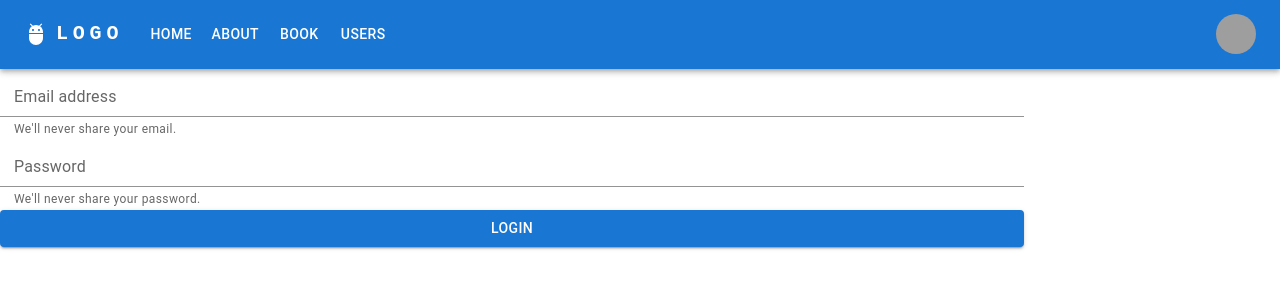
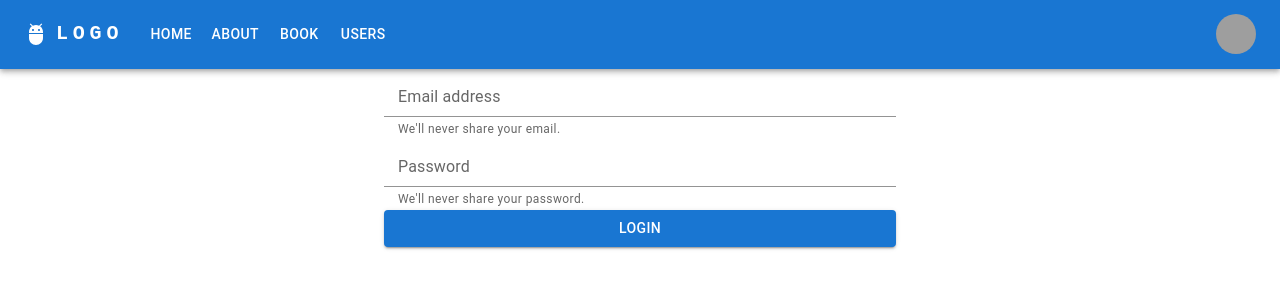
Before and after one commit to temeirro/react-pv114, a React (Create React App) app: page /login in a window 1280 px wide. Shown: the top 300 px of the page. Built offline with nearby package versions, Linux system fonts and the light colour scheme; grey boxes are pictures that could not be loaded.

Commit message:
Added AuthContext

```diff
--- a/src/App.js
+++ b/src/App.js
@@ -1,4 +1,4 @@
-import React from 'react';
+import React, { useState } from 'react';
 // import './App.css';
 import About from './components/About';
 import { AboutShort } from './components/AboutShort';
@@ -15,20 +15,23 @@ import { EditBook } from './components/books/EditBook';
 import UsersList from './components/users/UsersList';
 import ResponsiveAppBar from './components/ResponsiveAppBar';
 import Login from './components/users/Login';
+import { AuthContext } from './contexts/AuthContext';
 // import UsersList from './components/users/UsersList';
 
 
 
 function App() {
-
-
+  const [userName, setUserName] = useState("");
+  const clearUserName = () => userName = "";
+  const values = { userName, setUserName, clearUserName };
   return (
+    <AuthContext.Provider value={values}>
       <div className='App'>
         <header>
           {/* <h1>React PV114</h1> */}
           {/* <Menu /> */}
           {/* using MUI */}
-      <ResponsiveAppBar/>
+          <ResponsiveAppBar />
         </header>
         <div className="main-container">
           <main>
@@ -37,22 +40,22 @@ function App() {
               <Route path="/" element={<Home />} />
               <Route path="/about" element={<About />} />
               <Route path="/privacy" element={<Privacy />} />
-            <Route path="/books" element={<BooksLayout/>} >
-              <Route index element={<BooksList/>}/>
-              <Route path=":id" element={<Book/>}/>
-              <Route path="newbook" element={<NewBook/>}/>
-              <Route path="edit/:id" element={<EditBook/>}/>
+              <Route path="/books" element={<BooksLayout />} >
+                <Route index element={<BooksList />} />
+                <Route path=":id" element={<Book />} />
+                <Route path="newbook" element={<NewBook />} />
+                <Route path="edit/:id" element={<EditBook />} />
                 {/* <Route path="history" element={<h3>Book History</h3>} /> */}
                 {/* <Route path="fantazy" element={<h3>Book fantezy</h3>} /> */}
               </Route>
-            <Route path="/users" element={<UsersList/>} />
-            <Route path="/login" element={<Login/>}/>
+              <Route path="/users" element={<UsersList />} />
+              <Route path="/login" element={<Login />} />
               {/* <Route path="/books" element={<h3>Book list</h3>}>
               <Route path=":id" element={<h3>Book 1</h3>}/>
               <Route path="history" element={<h3>Book History</h3>} />
               <Route path="fantazy" element={<h3>Book fantezy</h3>} />
             </Route> */}
-            <Route path="*" element={<NotFound/>}/>
+              <Route path="*" element={<NotFound />} />
             </Routes>
 
           </main>
@@ -64,6 +67,7 @@ function App() {
           </aside>
         </div>
       </div>
+    </AuthContext.Provider>
   );
 }
 
--- a/src/components/ResponsiveAppBar.js
+++ b/src/components/ResponsiveAppBar.js
@@ -13,6 +13,7 @@ import Tooltip from '@mui/material/Tooltip';
 import MenuItem from '@mui/material/MenuItem';
 import AdbIcon from '@mui/icons-material/Adb';
 import { Link, useNavigate } from 'react-router-dom';
+import { AuthContext } from '../contexts/AuthContext';
 
 const pages = [
   {
@@ -35,6 +36,7 @@ const pages = [
 const settings = ['Profile', 'Account', 'Dashboard', 'Logout'];
 
 function ResponsiveAppBar() {
+  const {userName}=React.useContext(AuthContext);
   const [anchorElNav, setAnchorElNav] = React.useState(null);
   const [anchorElUser, setAnchorElUser] = React.useState(null);
   const navigate = useNavigate();
@@ -154,9 +156,12 @@ function ResponsiveAppBar() {
             ))}
           </Box>
 
+          <h6>{userName}</h6>
           <Box sx={{ flexGrow: 0 }}>
             <Tooltip title="Open settings">
+
               <IconButton onClick={handleOpenUserMenu} sx={{ p: 0 }}>
+
                 <Avatar alt="Remy Sharp" src="https://images.freeimages.com/365/images/istock/previews/9730/97305669-avatar-icon-of-girl-in-a-baseball-cap.jpg" />
               </IconButton>
             </Tooltip>
--- a/src/components/users/Login.js
+++ b/src/components/users/Login.js
@@ -3,18 +3,26 @@ import { useForm } from "react-hook-form";
 import Button from '@mui/material/Button';
 import Divider from '@mui/material/Divider';
 import Stack from '@mui/material/Stack';
+import { useContext } from "react";
+import { AuthContext } from "../../contexts/AuthContext";
 
 function Login() {
+    // const dataAuthContext= useContext(AuthContext)
+    const {setUserName}= useContext(AuthContext)
     const { register, handleSubmit } = useForm({
         defaultValues: {
-            email: '',
+            email: '', //login => userName
             password: ''
         }
     });
-    const onSubmit = data => console.log(data);
+    const onSubmit = data => {
+        console.log(data);
+        // dataAuthContext.setUserName(data.email);
+        setUserName(data.email);
+    }
 
     return (
-        <form  style={{width:"80vw",margin: "10 auto"}} onSubmit={handleSubmit(onSubmit)}>
+        <form style={{ width: "40vw", margin: "auto" }} onSubmit={handleSubmit(onSubmit)}>
             <Stack>
                 <FormControl>
                     <InputLabel htmlFor="email">Email address</InputLabel>
@@ -26,7 +34,7 @@ function Login() {
 
                 <FormControl>
                     <InputLabel htmlFor="password">Password</InputLabel>
-                    <Input {...register("password")}  type="password" id="password" aria-describedby="password-helper-text" />
+                    <Input {...register("password")} type="password" id="password" aria-describedby="password-helper-text" />
                     <FormHelperText id="password-helper-text">We'll never share your password.</FormHelperText>
                 </FormControl>
                 {/* <Divider /> */}
--- a/src/components/users/UsersList.js
+++ b/src/components/users/UsersList.js
@@ -1,5 +1,5 @@
 import { useEffect, useState } from "react";
-// const url = 'https://jsonplaceholder.typicode.com/users';
+// const url = '    ';
 let dataForLoad = {
     skip: 0,
     limit: 8
--- /dev/null
+++ b/src/contexts/AuthContext.js
@@ -0,0 +1,7 @@
+import { createContext } from "react";
+
+export const AuthContext=createContext({
+    userName: "", //getter
+    setUserName:()=>null, //setter
+    clearUserName:()=>null
+});
```
Lines whose indentation alone changed are shown as unchanged.
